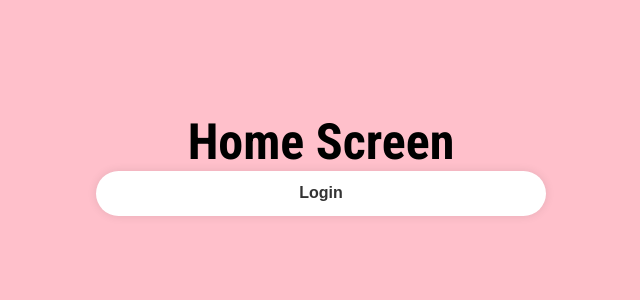
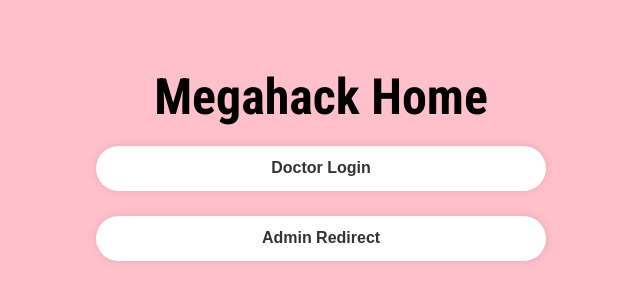
Before and after one commit to sahua3/Megahack2024, a React (Create React App) app in the folder megahack2024/: page / in a window 1280 px wide. Shown: the part 236-536 px from the top of the page, without its empty margins (319-959 px from the left). Built offline with nearby package versions, Linux system fonts and the light colour scheme.

Commit message:
updated admin

```diff
--- a/megahack2024/package.json
+++ b/megahack2024/package.json
@@ -13,6 +13,7 @@
     "react-icons": "^5.0.1",
     "react-router-dom": "^6.21.3",
     "react-scripts": "5.0.1",
+    "react-youtube": "^10.1.0",
     "web-vitals": "^2.1.4"
   },
   "scripts": {
--- a/megahack2024/src/App.js
+++ b/megahack2024/src/App.js
@@ -1,8 +1,8 @@
 import React from 'react';
 import LoginForm from './components/LoginForm/LoginForm';
-import Admin from './components/Admin/Admin';
 import Home from './components/Home/Home';
 import { Route, Routes } from "react-router-dom";
+import Admin from './components/Admin/Admin';
 
 
 function App() {
--- a/megahack2024/src/components/Admin/Admin.css
+++ b/megahack2024/src/components/Admin/Admin.css
@@ -0,0 +1,14 @@
+.video-responsive {
+  padding-bottom: 56.25%;
+  position: relative;
+  width: 100%;
+}
+
+.video-responsive iframe {
+  left: 0;
+  top: 0;
+  height: 100%;
+  width: 100%;
+  position: absolute;
+  border: 0;
+}
--- a/megahack2024/src/components/Admin/Admin.jsx
+++ b/megahack2024/src/components/Admin/Admin.jsx
@@ -0,0 +1,15 @@
+import React from 'react';
+import './Admin.css';
+
+function Admin() {
+    <div className='wrapper'>
+            <form action="">
+                <div className="admin">
+                    <h1>Hai</h1>
+                </div>
+            </form>
+        </div>
+}
+
+
+export default Admin;
--- a/megahack2024/src/components/Home/Home.css
+++ b/megahack2024/src/components/Home/Home.css
@@ -0,0 +1,16 @@
+.wrapper {
+    width: 450px;
+    background: none;
+    color: #000;
+}
+.wrapper h1 {
+    font-size: 50px;
+    text-align: center;
+}
+.wrapper .buttons {
+    position: center;
+    width: 100%;
+    height: 50px;
+    background: none;
+    margin: 20px 0;
+}
--- a/megahack2024/src/components/Home/Home.jsx
+++ b/megahack2024/src/components/Home/Home.jsx
@@ -9,12 +9,18 @@ function Home(){
     function handleClick (){
         navigate("/login")
     }
+    function adminClick (){
+        navigate("/admin")
+    }
     return (
         <div className='wrapper'>
             <form action="">
-                <h1>Home Screen</h1>
+                <h1>Megahack Home</h1>
                 <div className="buttons">
-                    <button onClick={(e)=>handleClick()}>Login</button>
+                    <button onClick={(e)=>handleClick()}>Doctor Login</button>
+                </div>
+                <div className="AdminButton">
+                <button onClick={(e)=>adminClick()}>Admin Redirect</button>
                 </div>
             </form>
         </div>
--- a/megahack2024/src/components/LoginForm/LoginForm.css
+++ b/megahack2024/src/components/LoginForm/LoginForm.css
@@ -25,6 +25,8 @@
     outline: none;
     border: none;
     border-radius: 40px;
+    padding: 20px 45px 20px 20px;
+    font-size: medium;
 }
 
 .input-box input::placeholder {
--- a/megahack2024/src/components/LoginForm/LoginForm.jsx
+++ b/megahack2024/src/components/LoginForm/LoginForm.jsx
@@ -2,9 +2,11 @@ import React from 'react';
 import './LoginForm.css';
 import { FaPills } from "react-icons/fa6";
 import { FaUser, FaLock } from "react-icons/fa";
-import {Link} from "react-router-dom";
+import {useNavigate} from "react-router-dom";
+
 
 const LoginForm = () => {
+    const navigate = useNavigate();
     return (
         <div className='wrapper'>
             <form action="">
@@ -20,13 +22,13 @@ const LoginForm = () => {
                 </div>
 
                 <div className="remember-forgot">
-                    <label><input type="checkbox" />Remember me pwease  </label>
+                    <label><input type="checkbox" />Remember me  </label>
                     <a href="#">Forgot password?</a>
                 </div>
-                <button type="submit">Login</button>
+                <button type="submit" onClick={(e)=>navigate("/")}>Login</button>
 
                     <div className="register-link">
-                        <p> Don't have an account? :3 <a href="#">Register</a></p>
+                        <p> Don't have an account? Contact your administrator</p>
                 </div>
             </form>
         </div>
```
Also changed, not shown: megahack2024/src/components/LoggedIn/LoggedIn.css (added), megahack2024/src/components/LoggedIn/LoggedIn.jsx (added), 1 other file (tests, documents, lock files or other folders).
